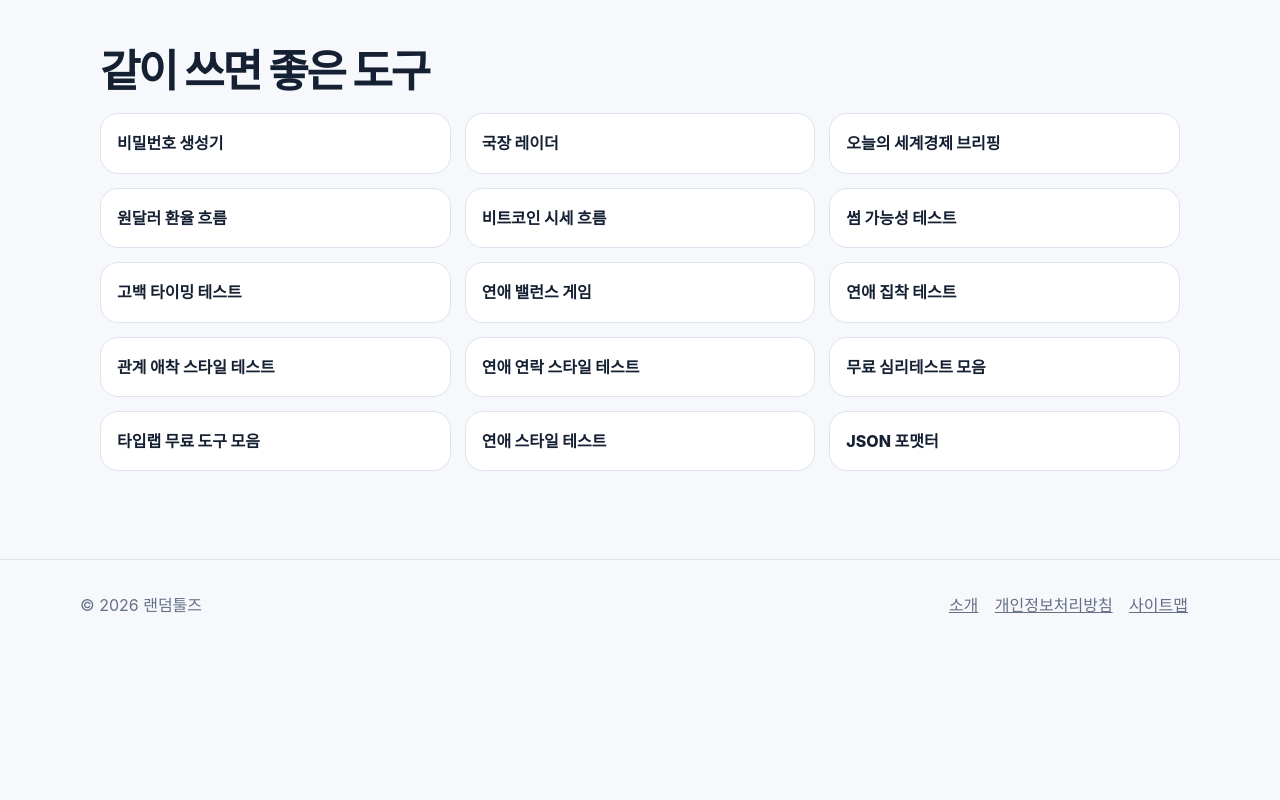
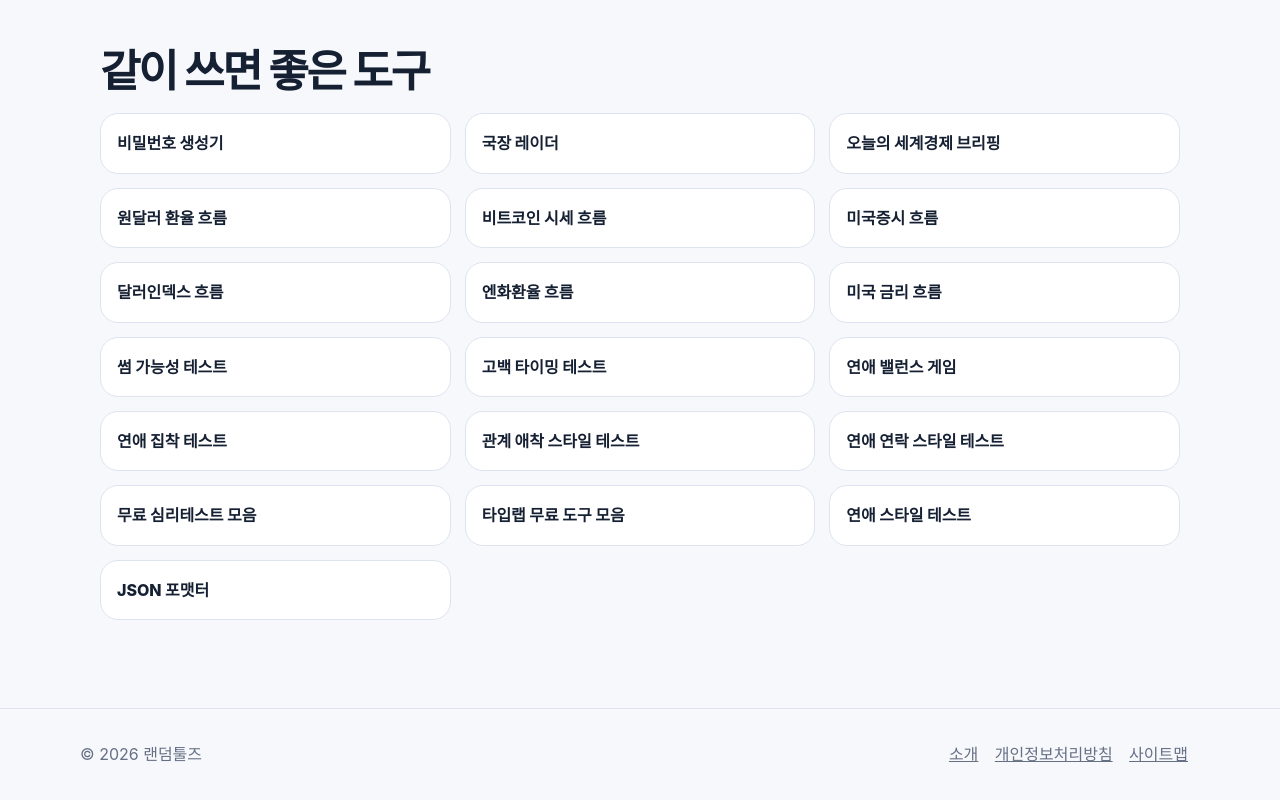
Before and after one commit to inma8743/random-tools-kr, a website: page index.html in a window 1280 px wide. Shown: the part 2198-2998 px from the top of the page. Before the commit the page ends 2849 px from the top, so only its background shows below. Drawn offline with Linux system fonts and the light colour scheme.

Commit message:
Link global market flow pages

```diff
--- a/index.html
+++ b/index.html
@@ -127,6 +127,10 @@
       <a href="https://global-money-map.vercel.app/today.html">오늘의 세계경제 브리핑</a>
       <a href="https://global-money-map.vercel.app/usd-krw.html">원달러 환율 흐름</a>
       <a href="https://global-money-map.vercel.app/bitcoin.html">비트코인 시세 흐름</a>
+      <a href="https://global-money-map.vercel.app/us-market.html">미국증시 흐름</a>
+      <a href="https://global-money-map.vercel.app/dollar-index.html">달러인덱스 흐름</a>
+      <a href="https://global-money-map.vercel.app/yen.html">엔화환율 흐름</a>
+      <a href="https://global-money-map.vercel.app/rates.html">미국 금리 흐름</a>
       <a href="https://type-lab-kr.vercel.app/crush-test.html">썸 가능성 테스트</a>
       <a href="https://type-lab-kr.vercel.app/confession-test.html">고백 타이밍 테스트</a>
       <a href="https://type-lab-kr.vercel.app/balance-game.html">연애 밸런스 게임</a>
```
